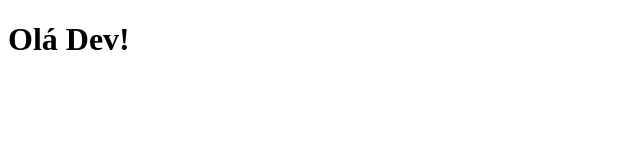
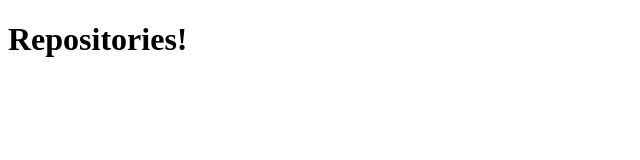
Before and after one commit to bmpschneider/gitcollection, a React (Create React App) app: page /repositories in a window 1280 px wide. Shown: the top 160 px of the page, without its empty margins (0-640 px from the left). Built offline with nearby package versions, Linux system fonts and the light colour scheme.

Commit message:
configure routes

```diff
--- a/package.json
+++ b/package.json
@@ -8,10 +8,11 @@
     "@testing-library/user-event": "^12.1.10",
     "@types/jest": "^26.0.15",
     "@types/node": "^12.0.0",
-    "@types/react": "^17.0.0",
+    "@types/react": "^17.0.34",
     "@types/react-dom": "^17.0.0",
     "react": "^17.0.2",
     "react-dom": "^17.0.2",
+    "react-router-dom": "^6.0.2",
     "react-scripts": "4.0.3",
     "typescript": "^4.1.2",
     "web-vitals": "^1.0.1"
@@ -39,5 +40,8 @@
       "last 1 firefox version",
       "last 1 safari version"
     ]
+  },
+  "devDependencies": {
+    "@types/react-router-dom": "^5.3.2"
   }
 }
--- a/src/App.tsx
+++ b/src/App.tsx
@@ -1,9 +1,14 @@
 import React from 'react';
+import { BrowserRouter } from 'react-router-dom'
 
-function App() {
+import { Routes } from './routes'
+
+const App: React.FC = () => {
   return (
-    <h1>Olá Dev!</h1>
+    <BrowserRouter>
+      <Routes />
+    </BrowserRouter>
   );
-}
+};
 
 export default App;
--- /dev/null
+++ b/src/pages/Dashboard/index.tsx
@@ -0,0 +1,7 @@
+import React from 'react';
+
+export const Dashboard: React.FC = () => {
+  return (
+    <h1>Dashboard!</h1>
+  );
+};
--- /dev/null
+++ b/src/pages/Repo/index.tsx
@@ -0,0 +1,7 @@
+import React from 'react';
+
+export const Repo: React.FC = () => {
+  return (
+    <h1>Repositories!</h1>
+  );
+};
--- a/src/react-app-env.d.ts
+++ b/src/react-app-env.d.ts
@@ -1 +1,4 @@
 /// <reference types="react-scripts" />
+declare module "react/jsx-runtime" {
+    export default any;
+  }
--- /dev/null
+++ b/src/routes/index.tsx
@@ -0,0 +1,13 @@
+import React from 'react';
+import { Routes as Switch, Route } from 'react-router-dom';
+import { Dashboard } from '../pages/Dashboard';
+import { Repo } from '../pages/Repo';
+
+export const Routes: React.FC = () => {
+  return (
+    <Switch>
+        <Route element={<Dashboard />} path="/" />
+        <Route element={<Repo />} path="/repositories" />
+    </Switch>
+  );
+};
```
Also changed, not shown: 2 other files (tests, documents, lock files or other folders).
